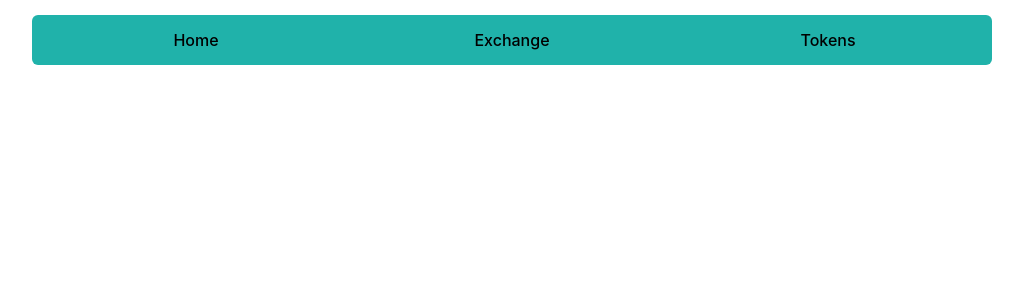
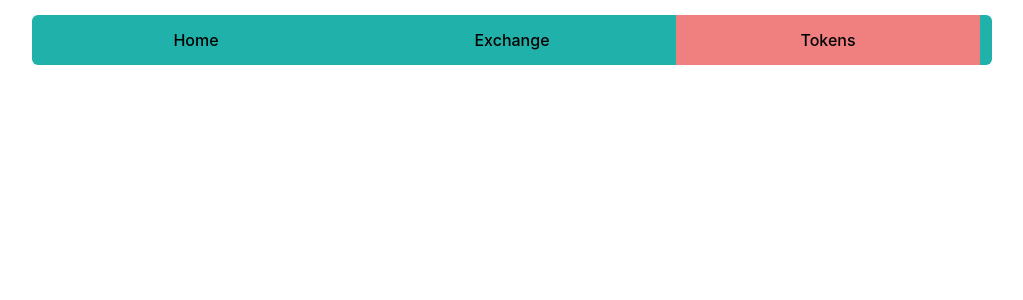
Before and after one commit to kvl-ballester/MUIT-TFM, a React (Create React App) app in the folder dapp/: page /tokens in a window 1280 px wide. Shown: the top 300 px of the page, without its empty margins (128-1151 px from the left). Built offline with nearby package versions, Linux system fonts and the light colour scheme.

Commit message:
highlight selected tab

```diff
--- a/dapp/src/components/WebElements/Navbar/Navbar.jsx
+++ b/dapp/src/components/WebElements/Navbar/Navbar.jsx
@@ -1,14 +1,29 @@
-import React from 'react'
-import { Link } from "react-router-dom";
+import React, {useState} from 'react'
+import { Link, useLocation } from "react-router-dom";
 import "./Navbar.scss"
 
+const rutas = [
+    {path:'/', tab:'Home'},
+    {path:'/exchange', tab:'Exchange'},
+    {path:'/tokens', tab:'Tokens'},
+]
+
 export const Navbar = () => {
+    const location = useLocation();
+    const [tabSelected, setTabSelected] = useState(() => {
+        return rutas.filter(obj => {
+            return obj.path === location.pathname
+        })[0].tab
+    });
+
+
     return (
         <nav className="navbar">
             <ul className="container">
-                <Link className="item"  to="/"> Home </Link>
-                <Link className="item"  to="/exchange">Exchange</Link>
-                <Link className="item" to="/tokens">Tokens</Link>
+                {rutas.map((ruta, index) => {
+                    return <Link key={index} className={`item ${tabSelected === ruta.tab ? 'selected' : ''}`} onClick={() => setTabSelected(ruta.tab)} to={ruta.path}> {ruta.tab} </Link>
+
+                })}
             </ul>
         </nav>
     )
--- a/dapp/src/components/WebElements/Navbar/Navbar.scss
+++ b/dapp/src/components/WebElements/Navbar/Navbar.scss
@@ -37,4 +37,9 @@
         justify-content: center;
 
     }
+
+    .selected {
+        background-color: lightcoral;
+
+    }
 }
```
